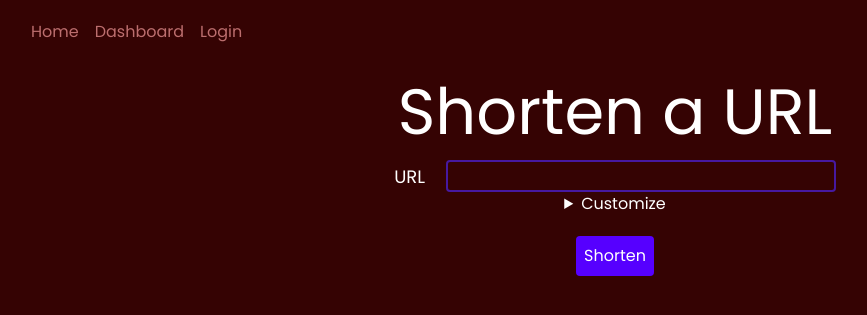
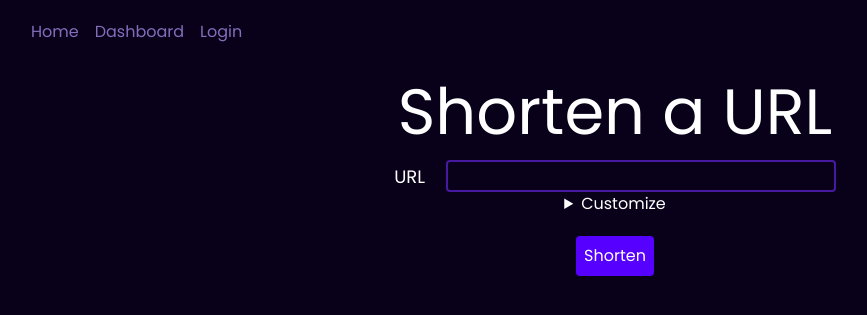
Before and after one commit to StarNumber12046/PyShortener, a Flask app: page / in a window 1280 px wide. Shown: the top 315 px of the page, without its empty margins (25-892 px from the left). Run offline with Flask 2, Linux system fonts and the light colour scheme; some libraries are stand-ins or nearby versions.

Commit message:
Revert "Pushing XPower's repo"

```diff
--- a/templates/error.html
+++ b/templates/error.html
@@ -7,7 +7,7 @@
     <title>Error!</title>
     <script src="https://cdn.tailwindcss.com"></script>
 </head>
-<body style="background-color: #350303; font-family: poppins;" class="">
+<body style="background-color: #090119; font-family: poppins;" class="">
     {% if error == "nolink" %}
     <h1>Link not found</h1><a href='/'>Go back</a>
     {% elif error == "password" %}
--- a/templates/index.html
+++ b/templates/index.html
@@ -16,9 +16,9 @@
         integrity="sha384-O8whS3fhG2OnA5Kas0Y9l3cfpmYjapjI0E4theH4iuMD+pLhbf6JI0jIMfYcK3yZ" crossorigin="anonymous">
 </head>
 
-<body style="background-color: #350303; font-family: poppins;" class="">
+<body style="background-color: #090119; font-family: poppins;" class="">
     <nav class="">
-        <div class="max-w-7xl mx-auto px-2 sm:px-6 lg:px-8" style="color: #BC6E6E;">
+        <div class="max-w-7xl mx-auto px-2 sm:px-6 lg:px-8" style="color: #846ebc;">
             <div class="relative flex items-center justify-between h-16">
                 <div class="absolute inset-y-0 left-0 flex items-center sm:hidden">
 
@@ -31,15 +31,15 @@
                     <div class="flex space-x-4">
                         <!-- Current: "bg-gray-900 text-white", Default: "text-gray-300 hover:bg-gray-700 hover:text-white" -->
                         <a href="#" class="" aria-current="page"
-                            style="color: #BC6E6E;">Home</a>
+                            style="color: #846ebc;">Home</a>
                         <a href="/dashboard" class="" aria-current="page"
-                            style="color: #BC6E6E;">Dashboard</a>
+                            style="color: #846ebc;">Dashboard</a>
                         {% if login %}
                         <a href="/logout" class="" aria-current="page"
-                            style="color: #BC6E6E;">Logout</a>
+                            style="color: #846ebc;">Logout</a>
                         {% else %}
                         <a href="/login" inclass="" aria-current="page"
-                            style="color: #BC6E6E;">Login</a>
+                            style="color: #846ebc;">Login</a>
                         {% endif %}
 
                     </div>
@@ -74,7 +74,7 @@
                                 id="slug" style="border-color:#4619a1;" class="border-2 text-xl bg-transparent rounded">
                         </h2>
                         <h2 class="text-lg pt-2"><span class="text-lg pr-4"> Password</span><input type="password"
-                                name="password" id="password" style="border-color:#A11919;"
+                                name="password" id="password" style="border-color:#4619a1;"
                                 class="border-2 text-xl bg-transparent rounded"></h2>
                     </div>
 
--- a/templates/login.html
+++ b/templates/login.html
@@ -16,9 +16,9 @@
         integrity="sha384-O8whS3fhG2OnA5Kas0Y9l3cfpmYjapjI0E4theH4iuMD+pLhbf6JI0jIMfYcK3yZ" crossorigin="anonymous">
 </head>
 
-<body style="background-color: #350303; font-family: poppins;" class="">
+<body style="background-color: #090119; font-family: poppins;" class="">
     <nav class="">
-        <div class="max-w-7xl mx-auto px-2 sm:px-6 lg:px-8" style="color: #BC6E6E;">
+        <div class="max-w-7xl mx-auto px-2 sm:px-6 lg:px-8" style="color: #846ebc;">
             <div class="relative flex items-center justify-between h-16">
                 <div class="absolute inset-y-0 left-0 flex items-center sm:hidden">
 
--- a/templates/password.html
+++ b/templates/password.html
@@ -9,7 +9,7 @@
 
 </head>
 <body>
-    <h1>Hey! Calm down! This URL is password-protected</h1>
+    <h1>Hey! Calm down! This link is password-protected</h1>
     <form action="/redirect/{{slug}}" method="post">
         <div class="form-group">
             <label for="password">Password</label>
--- a/templates/register.html
+++ b/templates/register.html
@@ -16,7 +16,7 @@
         integrity="sha384-O8whS3fhG2OnA5Kas0Y9l3cfpmYjapjI0E4theH4iuMD+pLhbf6JI0jIMfYcK3yZ" crossorigin="anonymous">
 </head>
 
-<body style="background-color: #350303; font-family: poppins;" class="">
+<body style="background-color: #090119; font-family: poppins;" class="">
     <nav class="">
         <div class="max-w-7xl mx-auto px-2 sm:px-6 lg:px-8" style="color: #846ebc;">
             <div class="relative flex items-center justify-between h-16">
@@ -30,7 +30,7 @@
                 <div class="sm:block sm:ml-6">
                     <div class="flex space-x-4">
                         <!-- Current: "bg-gray-900 text-white", Default: "text-gray-300 hover:bg-gray-700 hover:text-white" -->
-                        <a href="#" class="" aria-current="page" style="color: #BC6E6E;">Home</a>
+                        <a href="#" class="" aria-current="page" style="color: #846ebc;">Home</a>
                         <a href="/dashboard" class="" aria-current="page" style="color: #846ebc;">Dashboard</a>
 
 
```
Also changed, not shown: README.md.
